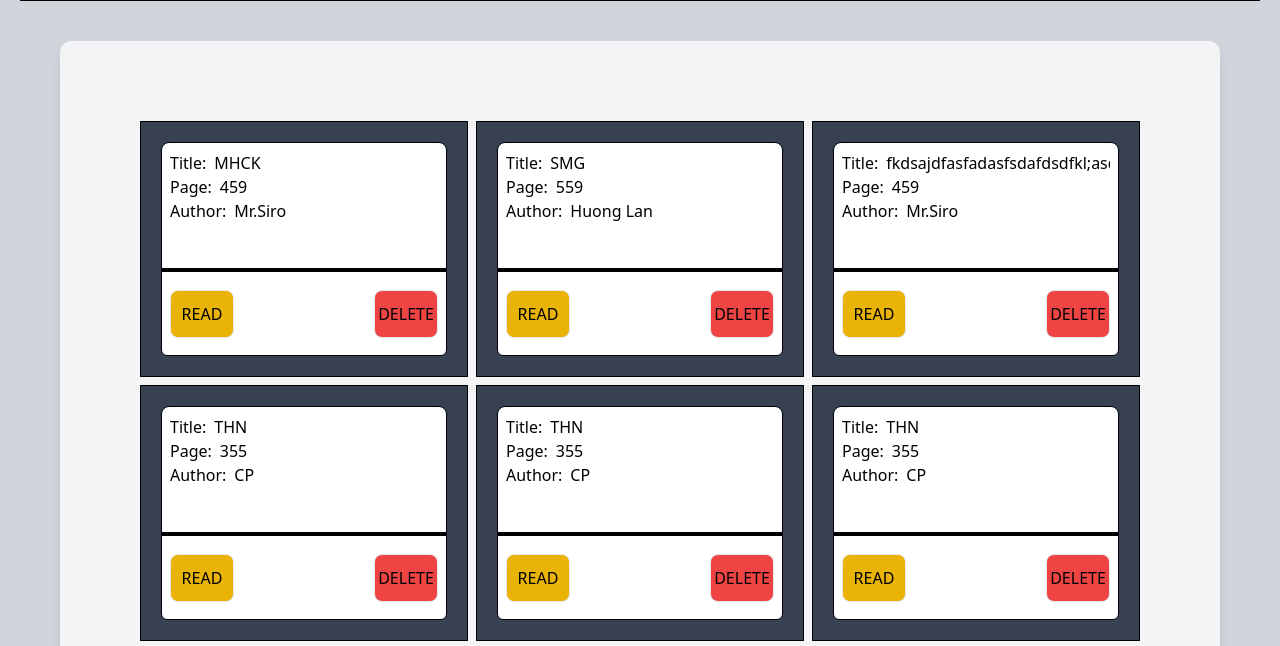
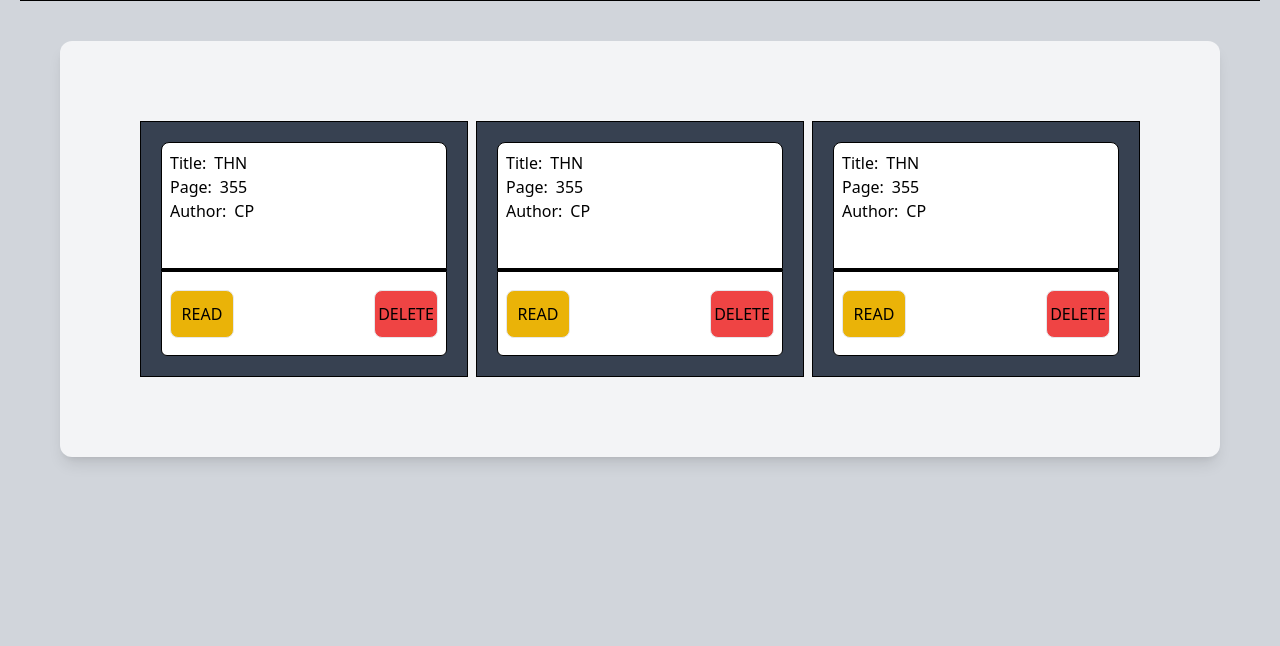
Before and after one commit to noname1112392/odin-library, a website: page src/index.html in a window 1280 px wide. Shown: the part 117-763 px from the top of the page. Drawn offline with Linux system fonts and the light colour scheme.

Commit message:
Deleted the samples from html file

```diff
--- a/src/index.html
+++ b/src/index.html
@@ -24,90 +24,6 @@
         <div class="m-10 bg-gray-100 rounded-xl shadow-lg p-10" id="content-container">
             <!-- main content -->
             <div class="p-10 grid grid-cols-3 gap-2" id="main-content">
-                <!-- example book#1 -->
-                <div class="w-full h-64 border border-black bg-gray-700 p-5 flex flex-col justify-center">
-                    <!-- Top content -->
-                    <div class="border border-black rounded-t-lg p-2 flex flex-col h-[60%] bg-white">
-                        <div class="flex space-x-2">
-                            <p>Title:</p>
-                            <p class="overflow-auto">MHCK</p>
-                        </div>
-                        <div class="flex space-x-2">
-                            <p>Page:</p>
-                            <p>459</p>
-                        </div>
-                        <div class="flex space-x-2">
-                            <p>Author:</p>
-                            <p>Mr.Siro</p>
-                        </div>
-                    </div>
-                    <!-- BORDER -->
-                    <div class="border border-black"></div>
-                    <!-- Bottom content -->
-                    <div
-                        class="border border-black rounded-b-md p-2 flex justify-between h-[40%] items-center bg-white">
-                        <!-- READ button -->
-                        <button class="border border-gray-200 bg-yellow-500 w-16 h-12 rounded-lg">READ</button>
-                        <!-- DEL button -->
-                        <button class="border border-gray-200 bg-red-500 w-16 h-12 rounded-lg">DELETE</button>
-                    </div>
-                </div>
-                <!-- example book#2 -->
-                <div class="w-full h-64 border border-black bg-gray-700 p-5 flex flex-col justify-center">
-                    <!-- Top content -->
-                    <div class="border border-black rounded-t-lg p-2 flex flex-col h-[60%] bg-white">
-                        <div class="flex space-x-2">
-                            <p>Title:</p>
-                            <p class="overflow-auto">SMG</p>
-                        </div>
-                        <div class="flex space-x-2">
-                            <p>Page:</p>
-                            <p>559</p>
-                        </div>
-                        <div class="flex space-x-2">
-                            <p>Author:</p>
-                            <p>Huong Lan</p>
-                        </div>
-                    </div>
-                    <!-- BORDER -->
-                    <div class="border border-black"></div>
-                    <!-- Bottom content -->
-                    <div
-                        class="border border-black rounded-b-md p-2 flex justify-between h-[40%] items-center bg-white">
-                        <!-- READ button -->
-                        <button class="border border-gray-200 bg-yellow-500 w-16 h-12 rounded-lg">READ</button>
-                        <!-- DEL button -->
-                        <button class="border border-gray-200 bg-red-500 w-16 h-12 rounded-lg">DELETE</button>
-                    </div>
-                </div>
-                <!-- example book#3 -->
-                <div class="w-full h-64 border border-black bg-gray-700 p-5 flex flex-col justify-center">
-                    <!-- Top content -->
-                    <div class="border border-black rounded-t-lg p-2 flex flex-col h-[60%] bg-white">
-                        <div class="flex space-x-2">
-                            <p>Title:</p>
-                            <p class="overflow-auto">fkdsajdfasfadasfsdafdsdfkl;asdjfkl;;jf</p>
-                        </div>
-                        <div class="flex space-x-2">
-                            <p>Page:</p>
-                            <p>459</p>
-                        </div>
-                        <div class="flex space-x-2">
-                            <p>Author:</p>
-                            <p>Mr.Siro</p>
-                        </div>
-                    </div>
-                    <!-- BORDER -->
-                    <div class="border border-black"></div>
-                    <!-- Bottom content -->
-                    <div
-                        class="border border-black rounded-b-md p-2 flex justify-between h-[40%] items-center bg-white">
-                        <!-- READ button -->
-                        <button class="border border-gray-200 bg-yellow-500 w-16 h-12 rounded-lg">READ</button>
-                        <!-- DEL button -->
-                        <button class="border border-gray-200 bg-red-500 w-16 h-12 rounded-lg">DELETE</button>
-                    </div>
-                </div>
             </div>
         </div>
     </div>
--- a/src/script.js
+++ b/src/script.js
@@ -91,9 +91,7 @@ function bookLayout() {
     contentContainer.appendChild(mainContent);
     globalContainer.appendChild(contentContainer);
 }
-
+//Example
 bookLayout();
 bookLayout();
 bookLayout();
-bookLayout();
-bookLayout();
```
